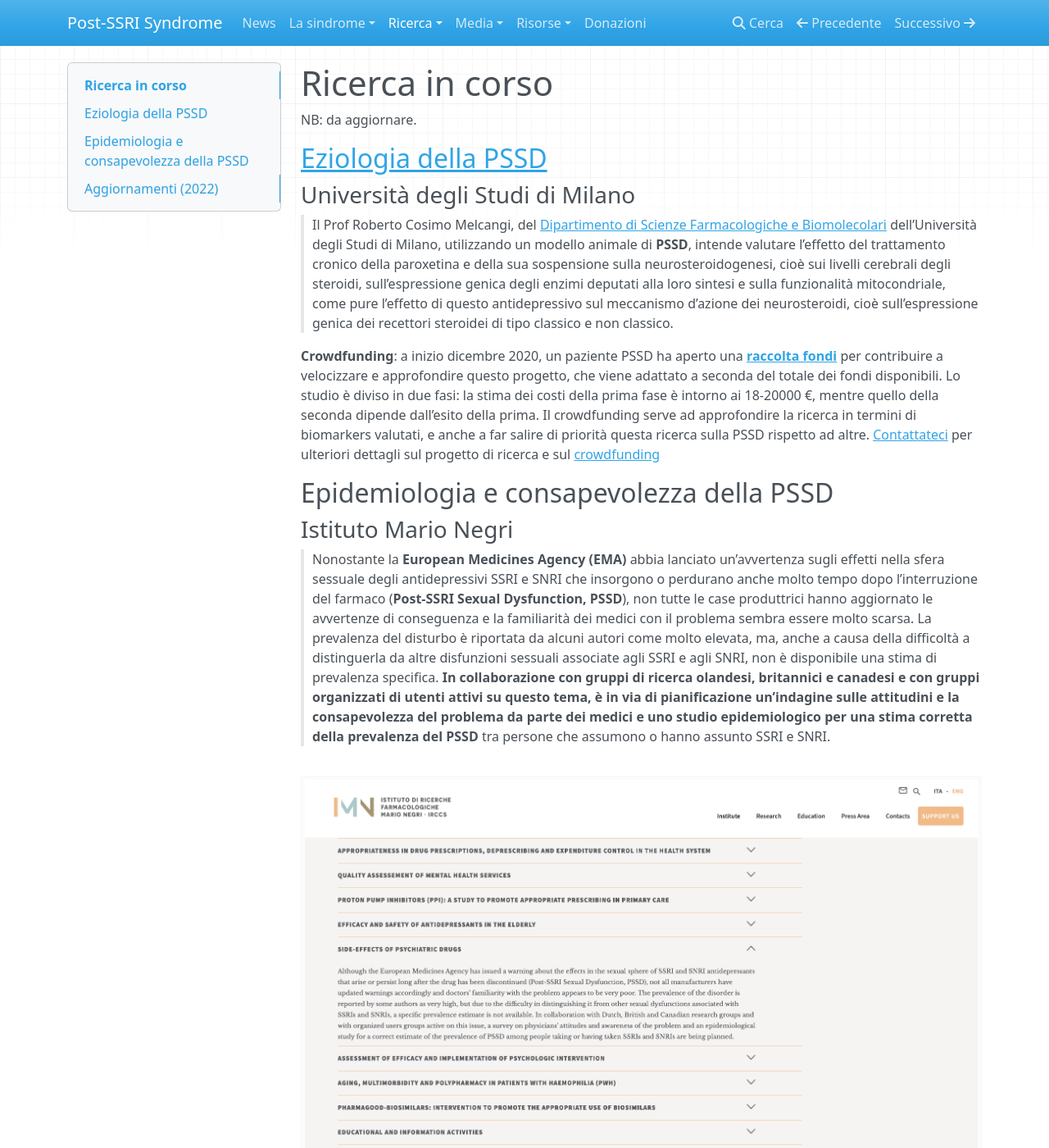
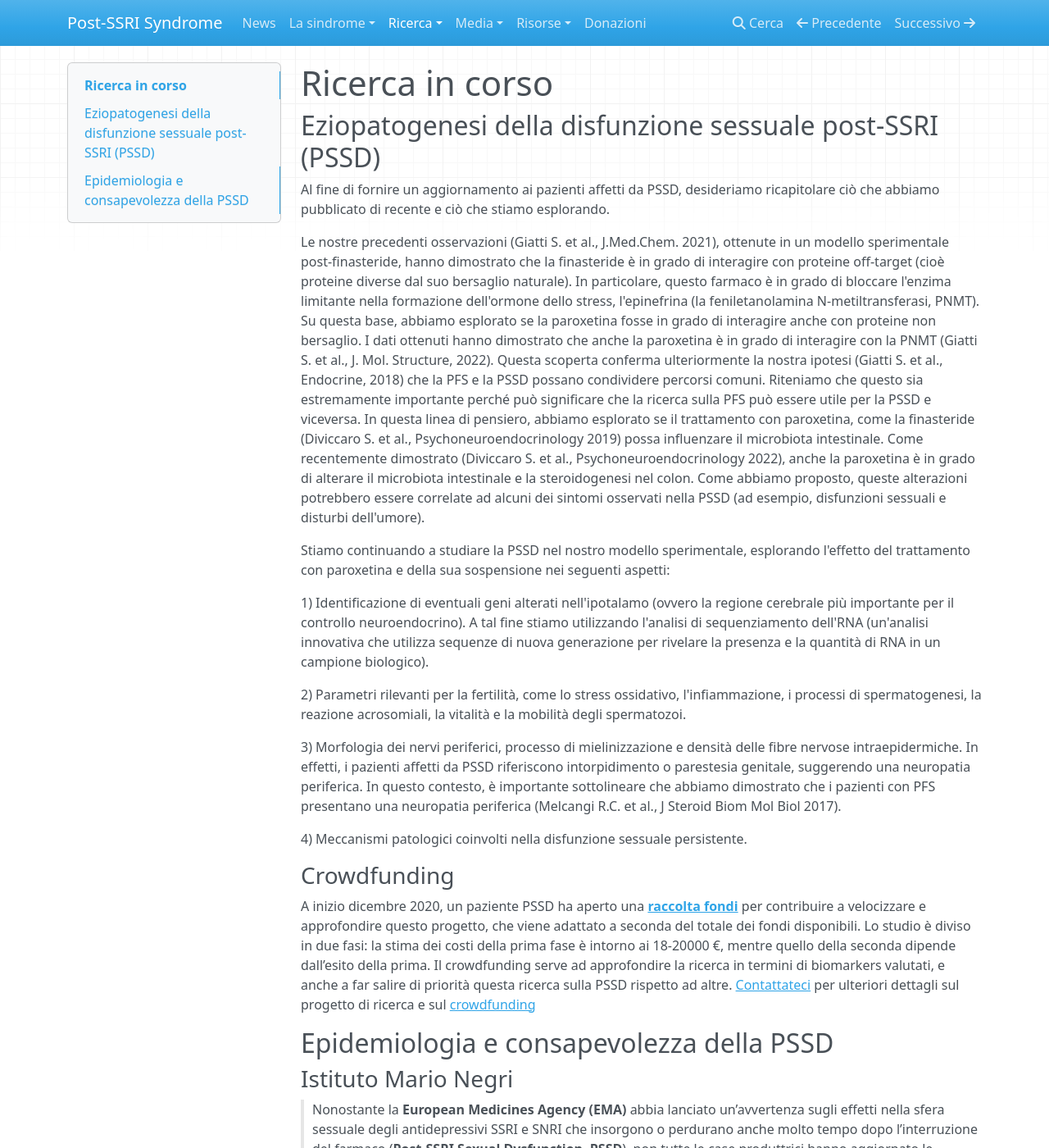
Before and after one commit to postssrisyndrome/windmill, an MkDocs documentation site: the page built from docs/ricerca/ricerca-in-corso.md, in a window 1280 px wide and 1400 px high. Shown: the whole window at 82% size. Built offline with MkDocs 1.6.1, drawn with Linux system fonts in a browser that asks for light colours; nearby versions of some CDN libraries; some of the changed text lies outside the part shown.

Commit message:
ricerca-in-corso.md: aggiornamento

```diff
--- a/docs/ricerca/ricerca-in-corso.md
+++ b/docs/ricerca/ricerca-in-corso.md
@@ -1,14 +1,25 @@
 # Ricerca in corso
 
-NB: da aggiornare.
+## Eziopatogenesi della disfunzione sessuale post-SSRI (PSSD)
 
-## [Eziologia della PSSD](../news/melcangi-il-primo-studio-sulla-pssd-e-in-corso.md)
+Al fine di fornire un aggiornamento ai pazienti affetti da PSSD, desideriamo ricapitolare ciò che abbiamo pubblicato di recente e ciò che stiamo esplorando.
 
-### Università degli Studi di Milano
+Le nostre precedenti osservazioni (Giatti S. et al., J.Med.Chem. 2021), ottenute in un modello sperimentale post-finasteride, hanno dimostrato che la finasteride è in grado di interagire con proteine off-target (cioè proteine diverse dal suo bersaglio naturale). In particolare, questo farmaco è in grado di bloccare l'enzima limitante nella formazione dell'ormone dello stress, l'epinefrina (la feniletanolamina N-metiltransferasi, PNMT). Su questa base, abbiamo esplorato se la paroxetina fosse in grado di interagire anche con proteine non bersaglio. I dati ottenuti hanno dimostrato che anche la paroxetina è in grado di interagire con la PNMT (Giatti S. et al., J. Mol. Structure, 2022). Questa scoperta conferma ulteriormente la nostra ipotesi (Giatti S. et al., Endocrine, 2018) che la PFS e la PSSD possano condividere percorsi comuni. Riteniamo che questo sia estremamente importante perché può significare che la ricerca sulla PFS può essere utile per la PSSD e viceversa.
+In questa linea di pensiero, abbiamo esplorato se il trattamento con paroxetina, come la finasteride (Diviccaro S. et al., Psychoneuroendocrinology 2019) possa influenzare il microbiota intestinale. Come recentemente dimostrato (Diviccaro S. et al., Psychoneuroendocrinology 2022), anche la paroxetina è in grado di alterare il microbiota intestinale e la steroidogenesi nel colon. Come abbiamo proposto, queste alterazioni potrebbero essere correlate ad alcuni dei sintomi osservati nella PSSD (ad esempio, disfunzioni sessuali e disturbi dell'umore).
 
-> Il Prof Roberto Cosimo Melcangi, del [Dipartimento di Scienze Farmacologiche e Biomolecolari](http://eng.disfeb.unimi.it/ecm/home/research/research-labs/laboratory-of-neuroendocrinology) dell’Università degli Studi di Milano, utilizzando un modello animale di **PSSD**, intende valutare l’effetto del trattamento cronico della paroxetina e della sua sospensione sulla neurosteroidogenesi, cioè sui livelli cerebrali degli steroidi, sull’espressione genica degli enzimi deputati alla loro sintesi e sulla funzionalità mitocondriale, come pure l’effetto di questo antidepressivo sul meccanismo d’azione dei neurosteroidi, cioè sull’espressione genica dei recettori steroidei di tipo classico e non classico.
+Stiamo continuando a studiare la PSSD nel nostro modello sperimentale, esplorando l'effetto del trattamento con paroxetina e della sua sospensione nei seguenti aspetti:
 
-**Crowdfunding**: a inizio dicembre 2020, un paziente PSSD ha aperto una [**raccolta fondi**](https://www.gofundme.com/f/27l8qmes5c) per contribuire a velocizzare e approfondire questo progetto, che viene adattato a seconda del totale dei fondi disponibili. Lo studio è diviso in due fasi: la stima dei costi della prima fase è intorno ai 18-20000 €, mentre quello della seconda dipende dall’esito della prima. Il crowdfunding serve ad approfondire la ricerca in termini di biomarkers valutati, e anche a far salire di priorità questa ricerca sulla PSSD rispetto ad altre. [Contattateci](../contatti/) per ulteriori dettagli sul progetto di ricerca e sul [crowdfunding](../news/melcangi-aperto-un-fundraising-per-contribuire-alla-ricerca-sulla-pssd.md)
+1) Identificazione di eventuali geni alterati nell'ipotalamo (ovvero la regione cerebrale più importante per il controllo neuroendocrino). A tal fine stiamo utilizzando l'analisi di sequenziamento dell'RNA (un'analisi innovativa che utilizza sequenze di nuova generazione per rivelare la presenza e la quantità di RNA in un campione biologico).
+
+2) Parametri rilevanti per la fertilità, come lo stress ossidativo, l'infiammazione, i processi di spermatogenesi, la reazione acrosomiali, la vitalità e la mobilità degli spermatozoi.
+
+3) Morfologia dei nervi periferici, processo di mielinizzazione e densità delle fibre nervose intraepidermiche. In effetti, i pazienti affetti da PSSD riferiscono intorpidimento o parestesia genitale, suggerendo una neuropatia periferica. In questo contesto, è importante sottolineare che abbiamo dimostrato che i pazienti con PFS presentano una neuropatia periferica (Melcangi R.C. et al., J Steroid Biom Mol Biol 2017).
+
+4) Meccanismi patologici coinvolti nella disfunzione sessuale persistente.
+
+### Crowdfunding
+
+A inizio dicembre 2020, un paziente PSSD ha aperto una [**raccolta fondi**](https://www.gofundme.com/f/27l8qmes5c) per contribuire a velocizzare e approfondire questo progetto, che viene adattato a seconda del totale dei fondi disponibili. Lo studio è diviso in due fasi: la stima dei costi della prima fase è intorno ai 18-20000 €, mentre quello della seconda dipende dall’esito della prima. Il crowdfunding serve ad approfondire la ricerca in termini di biomarkers valutati, e anche a far salire di priorità questa ricerca sulla PSSD rispetto ad altre. [Contattateci](../contatti/) per ulteriori dettagli sul progetto di ricerca e sul [crowdfunding](../news/melcangi-aperto-un-fundraising-per-contribuire-alla-ricerca-sulla-pssd.md)
 
 ## Epidemiologia e consapevolezza della PSSD
 
@@ -21,12 +32,8 @@ NB: da aggiornare.
 
 Fonte: [https://www.marionegri.it/laboratori/laboratorio-valutazione-della-qualita-delle-cure-e-dei-servizi-per-lanziano](https://www.marionegri.it/laboratori/laboratorio-valutazione-della-qualita-delle-cure-e-dei-servizi-per-lanziano "https://www.marionegri.it/laboratori/laboratorio-valutazione-della-qualita-delle-cure-e-dei-servizi-per-lanziano") (sezione “EFFETTI COLLATERALI DEGLI PSICOFARMACI”)
 
-**Grazie alle [segnalazioni](https://www.vigifarmaco.it/) degli effetti collaterali persistenti alle Agenzie di Farmacovigilanza in tutto in mondo da parte di un numero sempre crescente di persone, la comunità medica e scientifica sta iniziando a prendere consapevolezza della portata del problema.**
+### Aggiornamenti (2022)
 
-## Aggiornamenti (2022)
-
-Lo studio sull'eziologia ha trovato interessanti risultati, pubblicati su Psychoneuroendocrinology,
-trovando un'interazione molecolare off-target (PNMT) in comune con finasteride, nota per causare disfunzioni sessuali persistenti.
-
-Invece, lo studio epidemiologico non ha ottenuto fondi sufficienti per iniziare, e
+Attualmente, lo studio epidemiologico non ha ottenuto fondi sufficienti per iniziare, e
 il questionario sulla consapevolezza della disfunzione sessuale post-SSRI non ha ottenuto un numero sufficiente di risposte da parte dei medici.
+Attendiamo ulteriori sviluppi.
```
